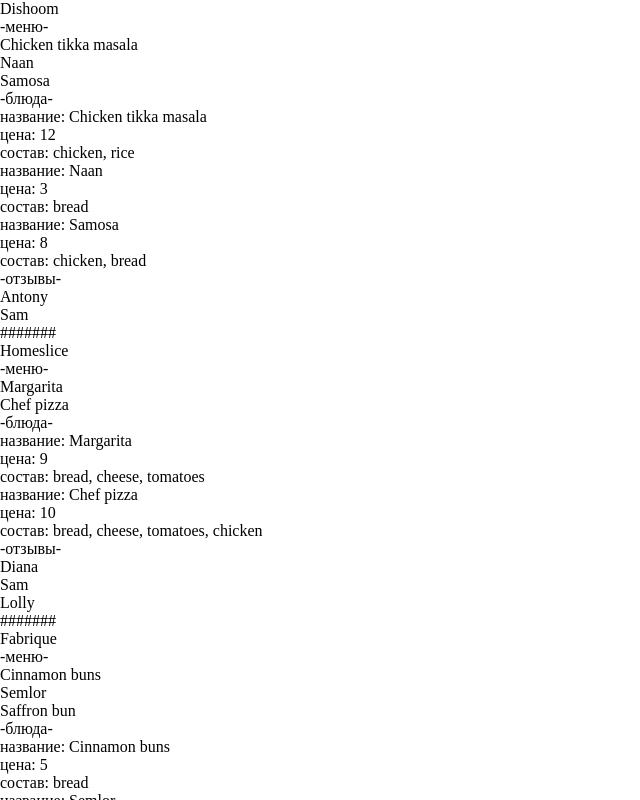
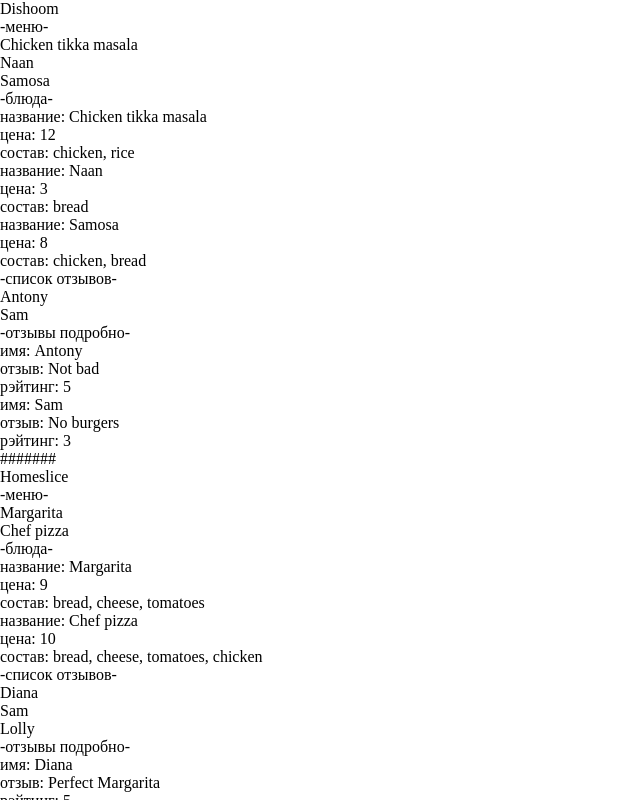
Before and after one commit to dmitryrg/react-2023-03-30, a Next.js app: page / in a window 1280 px wide. Shown: the top 800 px of the page, without its empty margins (0-640 px from the left). Built offline with nearby package versions, Linux system fonts and the light colour scheme.

Commit message:
Review-ready

```diff
--- a/src/components/Restaurant/Restaurant.jsx
+++ b/src/components/Restaurant/Restaurant.jsx
@@ -2,6 +2,7 @@
 import { Reviews } from "@/components/Reviews/Reviews";
 import { Menu } from "@/components/Menu/Menu";
 import { Dish } from '@/components/Dish/Dish.jsx'
+import {Review} from '@/components/Review/Review.jsx'
 
 export const Restaurant = ({ restaurant }) => {
   if (!restaurant) return null;
@@ -22,8 +23,14 @@
         </div>
       </div>
       <div>
-        <div>-отзывы-</div>
+        <div>-список отзывов-</div>
         <Reviews reviews={reviews}/>
+      </div>
+      <div>
+        <div>-отзывы подробно-</div>
+        <div>
+          {reviews.map(review=> (<Review key={review.id} review={review}/>))}
+        </div>
       </div>
       <div>#######</div>
     </div>
--- /dev/null
+++ b/src/components/Review/Review.jsx
@@ -0,0 +1,22 @@
+import React from "react";
+
+export const Review = ({ review }) => {
+  if (!review ) return null;
+
+  return (
+    <div>
+      <div>
+        <span>имя: </span>
+        <span>{review.user}</span>
+      </div>
+      <div>
+        <span>отзыв: </span>
+        <span>{review.text}</span>
+      </div>
+      <div>
+        <span>рэйтинг: </span>
+        <span>{review.rating}</span>
+      </div>
+    </div>
+  );
+};
```
